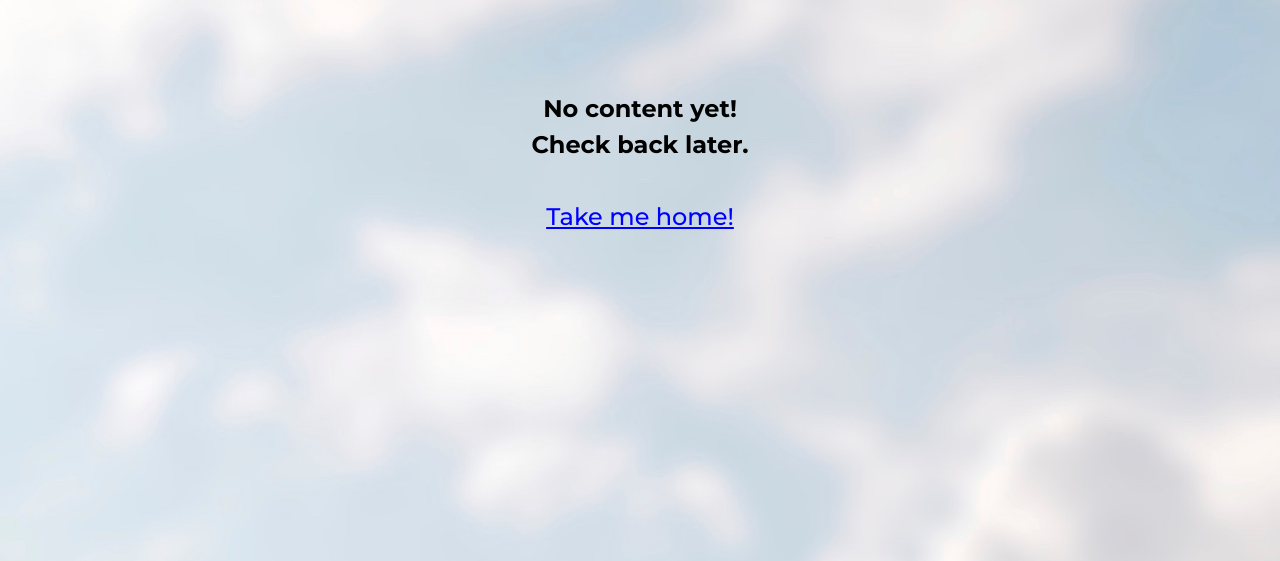
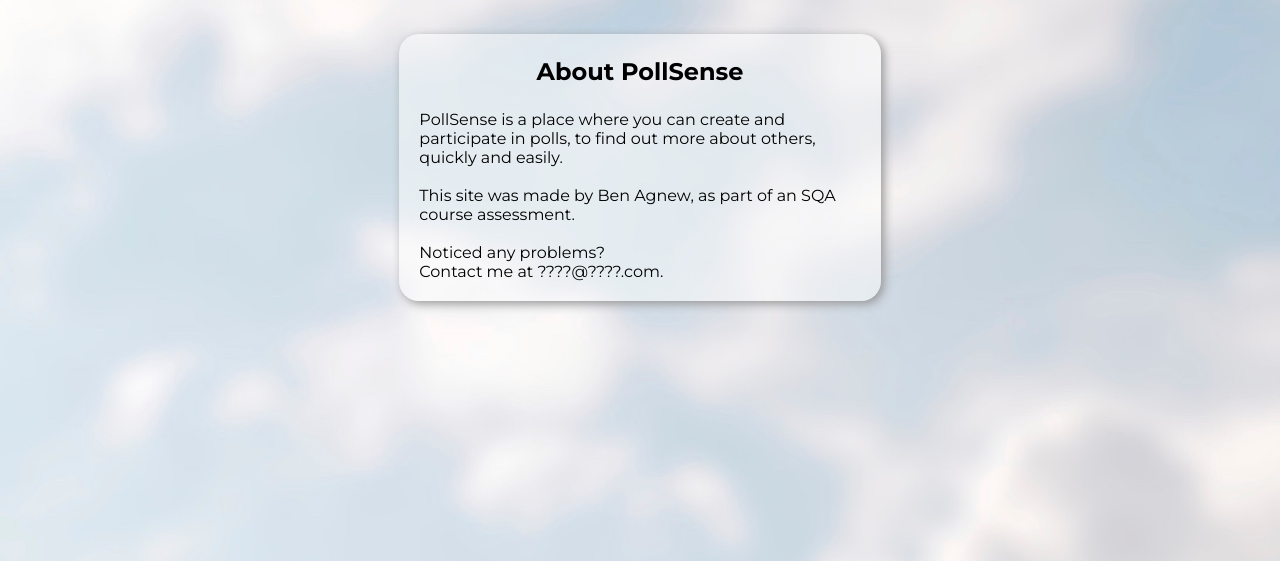
Before and after one commit to bgnw/pollsense, a PHP site: page /pages/about in a window 1280 px wide. Shown: the part 134-695 px from the top of the page. Run offline with PHP 8.4, Linux system fonts and the light colour scheme.

Commit message:
Added info to about.php page.

```diff
--- a/pages/about.php
+++ b/pages/about.php
@@ -10,9 +10,19 @@
         <!-- Navigation bar -->
         <?php include "../scripts/incl_navbar.php";?>
         <div class="content">
-            <br><br><br>
-            <h2>No content yet!<br>Check back later.<br><br>
-            <a style="text-decoration: underline;font-weight: 500;color:blue;" href="./">Take me home!</a></h2>
+            <div class="card-container">
+                <div class="card">
+                    <h2>About PollSense</h2>
+                    <p style="text-align: left;">
+                        PollSense is a place where you can create and participate in polls, to find out more about others, quickly and easily.
+                        <br><br>
+                        This site was made by Ben Agnew, as part of an SQA course assessment.
+                        <br><br>
+                        Noticed any problems?<br>
+                        Contact me at ????@????.com.
+                    </p>
+                </div>
+            </div>
         </div>
         <!-- Footer -->
         <?php include "../scripts/incl_footer.php";?>
```
